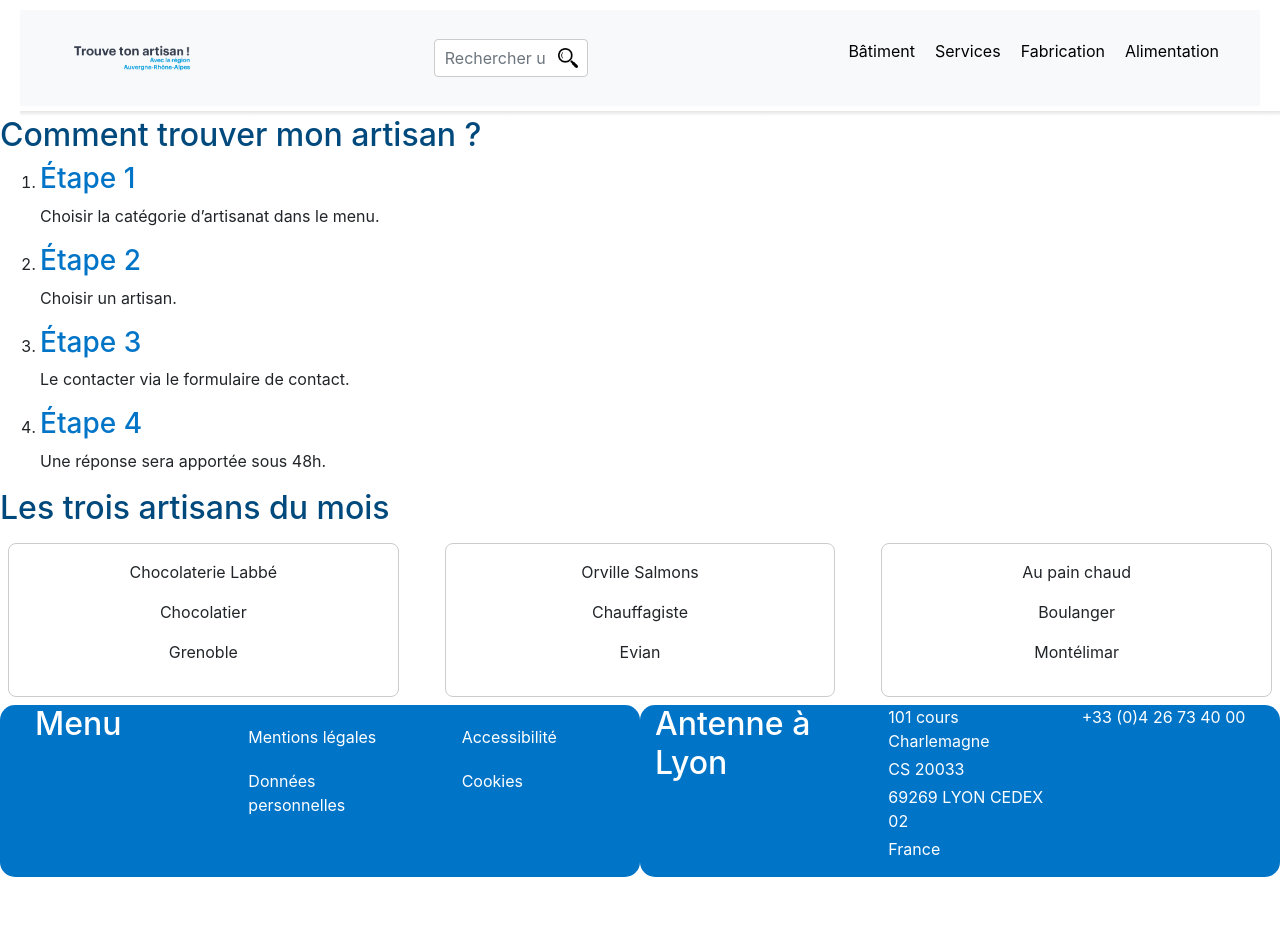
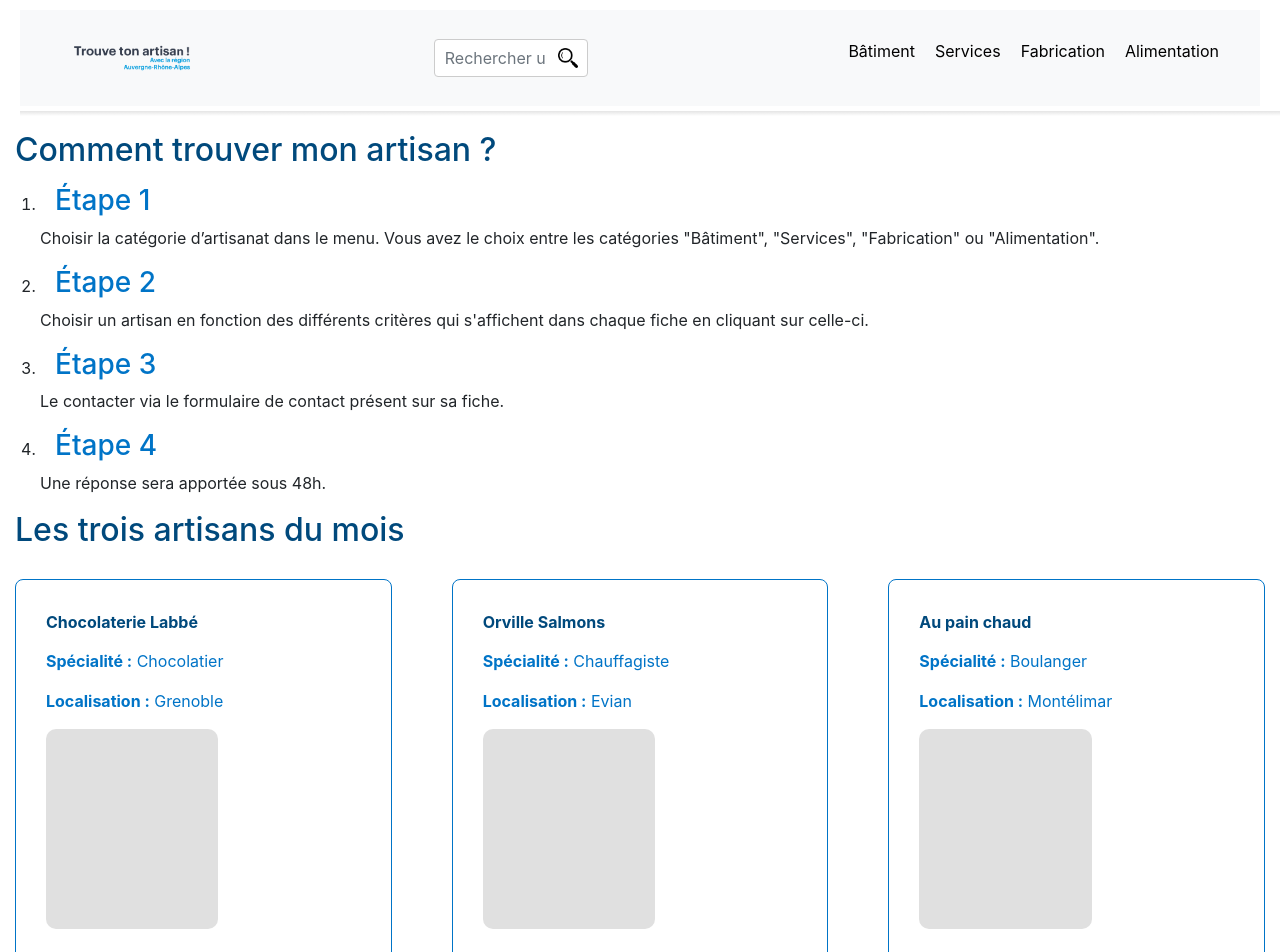
Before and after one commit to DS30190/Trouve-ton-artisan, an Angular app: page / in a window 1280 px wide. Shown: the top 952 px of the page. Before the commit the page ends 877 px from the top, so only its background shows below. Built offline with nearby package versions, Linux system fonts and the light colour scheme.

Commit message:
add mois

```diff
--- a/src/app/pages/home/home.component.css
+++ b/src/app/pages/home/home.component.css
@@ -1,13 +1,29 @@
 .artisan-card {
-    border: 1px solid #ccc;
-    padding: 16px;
-    margin: 8px;
+    border: 1px solid #0074c7;
+    padding: 15px;
+    margin: 15px;
     border-radius: 8px;
-    text-align: center;
+    text-align: left;
   }
-  h2 {
+  h2,.name {
     color: #00497c;
+    margin-left: 15px;
+    margin-top: 15px;
+    margin-bottom: 15px;
   }
-  h3 {
+  h3, .detail {
     color: #0074c7;
+    margin-left: 15px;
   }
+  #map {
+    display: flex;
+    justify-content: right;
+    bottom: 10px; /* Distance du bas de la carte */
+    right: 10px; /* Distance du côté droit de la carte */
+    width: 50%; /* Largeur de la carte */
+    height: 150px; /* Hauteur de la carte */
+    background-color: #e0e0e0; /* Couleur de fond de la carte */
+    border-radius: 10px;
+    margin-left: 15px;
+    margin-bottom: 15px;
+  }
--- a/src/app/pages/home/home.component.html
+++ b/src/app/pages/home/home.component.html
@@ -4,15 +4,15 @@
       <ol>
         <li>
           <h3>Étape 1</h3>
-          <p>Choisir la catégorie d’artisanat dans le menu.</p>
+          <p>Choisir la catégorie d’artisanat dans le menu. Vous avez le choix entre les catégories "Bâtiment", "Services", "Fabrication" ou "Alimentation".</p>
         </li>
         <li>
           <h3>Étape 2</h3>
-          <p>Choisir un artisan.</p>
+          <p>Choisir un artisan en fonction des différents critères qui s'affichent dans chaque fiche en cliquant sur celle-ci.</p>
         </li>
         <li>
           <h3>Étape 3</h3>
-          <p>Le contacter via le formulaire de contact.</p>
+          <p>Le contacter via le formulaire de contact présent sur sa fiche.</p>
         </li>
         <li>
           <h3>Étape 4</h3>
@@ -26,9 +26,13 @@
       <div class="row">
         <div class="col-12 col-md-6 col-lg-4" *ngFor="let artisan of artisansOfTheMonth">
           <div class="artisan-card">
-            <p>{{ artisan.name }}</p>
-            <p>{{ artisan.specialty }}</p>
-            <p>{{ artisan.location }}</p>
+            <p class="name"><strong>{{ artisan.name }}</strong></p>
+            <p class="detail"> <strong>Spécialité :</strong> {{ artisan.specialty }}</p>
+            <p class="detail"><strong>Localisation :</strong> {{ artisan.location }}</p>
+            <!-- Placeholder for the map, you can integrate Google Maps or any other map service here -->
+            <div id="map" style="height: 200px; background-color: #e0e0e0;">
+            <!-- Intégration de la carte -->
+            </div>
           </div>
         </div>
       </div>
```
